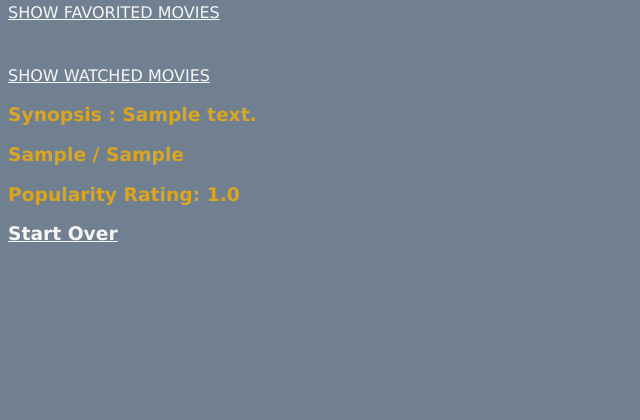
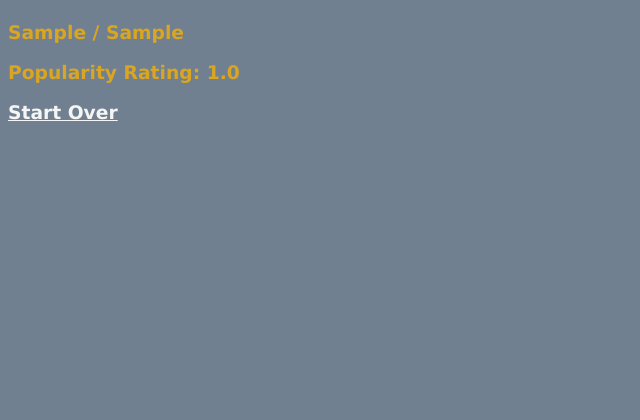
Before and after one commit to jeffng5/Movie_Recommender, a Flask app: page /1 in a window 1280 px wide. Shown: the part 334-754 px from the top of the page, without its empty margins (0-640 px from the left). Run offline with Flask 2, Linux system fonts and the light colour scheme; the visitor is signed in with stand-in values (Sample User, id 1); tables that the repository leaves empty hold one stand-in row (values such as "Sample post").

Commit message:
final details

```diff
--- a/app.py
+++ b/app.py
@@ -305,14 +305,42 @@ def watch_movie():
     return render_template('movie_details.html')
 
 
-@app.route('/favorited')
+@app.route('/favorited-watched')
 def get_favorited():
     favorited_movies = Movie.query.filter(Movie.id==Favorite.movie_id, Watched.user_id==session['user_id']).all()
-    return render_template('favorited.html', favorited_movies=favorited_movies)
+    watched_movies = Movie.query.filter(Movie.id==Watched.movie_id, Watched.user_id==session['user_id']).all()
+    return render_template('favorited-watched.html', favorited_movies=favorited_movies,watched_movies=watched_movies)
 
 
 
-@app.route('/watched')
-def get_watched():
-    watched_movies = Movie.query.filter(Movie.id==Watched.movie_id, Watched.user_id==session['user_id']).all()
-    return render_template('watched.html', watched_movies=watched_movies)
+@app.route('/get-rid-of-watched', methods=['POST'])
+def delete_from_watched_list():
+    data = request.get_json(force=True)
+    item = data['movie_id']
+
+    if item:
+        user_id = session['user_id']
+        movie_id=item
+        print(item)
+        Watched.query.filter(Watched.movie_id == movie_id, Watched.user_id == user_id).delete()
+        db.session.commit()
+
+    return render_template("favorited-watched.html")
+
+
+
+
+
+
+@app.route('/get-rid-of-favorites', methods=['POST'])
+def delete_from_favorite_list():
+    data = request.get_json(force=True)
+    item = data['movie_id']
+
+    if item:
+        user_id= session['user_id']
+        movie_id = item
+        Favorite.query.filter(Favorite.movie_id == movie_id, Favorite.user_id == user_id).delete()
+        db.session.commit()
+
+    return render_template("favorited-watched.html")
--- a/static/icon-listing.js
+++ b/static/icon-listing.js
@@ -68,9 +68,8 @@ function fillIconW(){
 button1.addEventListener("click", function(){postWatched(); fillIconW()})
 
 async function postUnwatched(){
- let resp4 = await axios.post("http://127.0.0.1:5000/post-to-unwatched", {"movie_id": m_id_watched})
-
-}
+    let resp4 = await axios.post("http://127.0.0.1:5000/post-to-unwatched", {"movie_id": m_id_watched})
+   }
 
 function unfillIconW(){
     let watchIconU = document.getElementsByTagName('img')[2]
@@ -79,12 +78,3 @@ function unfillIconW(){
 }
 
 button1.addEventListener("dblclick", function(){postUnwatched(); unfillIconW() })
-
-
-async function getFavorited(){
-    let resp5 = await axios.get("http://127.0.0.1:5000/search")
-    console.log(resp5)
-    data = json.dumps(json_result)
-    console.log(data)
-
-}
--- a/templates/movie_details.html
+++ b/templates/movie_details.html
@@ -14,10 +14,9 @@
 <h3 class= 'movie' id="{{movie.id}}">{{movie.title}}</h3>
 <img class= "poster" src="https://image.tmdb.org/t/p/original/{{movie.image}}" width="200" height="275">
 <img class="favorited-movie" src="../static/images/unliked.png">
-
-<div><a href="/favorited">SHOW FAVORITED MOVIES</a></div>
-<img class= "watched-movie" src="../static/images/check-eye.png" height= "40" width="40"><div><a href="/watched">SHOW WATCHED MOVIES</a></div>
-<h3>Synopsis : {{movie.summary}}</h3>
+<!--
+<div><a href="/favorited-watched">SHOW FAVORITED/WATCHED MOVIES</a></div> -->
+<img class= "watched-movie" src="../static/images/check-eye.png" height= "40" width="40">
 <h3>{{movie.genre1}} / {{movie.genre2}}</h3>
 
 
```
Also changed, not shown: templates/favorited.html (deleted, +0 -13 lines).
